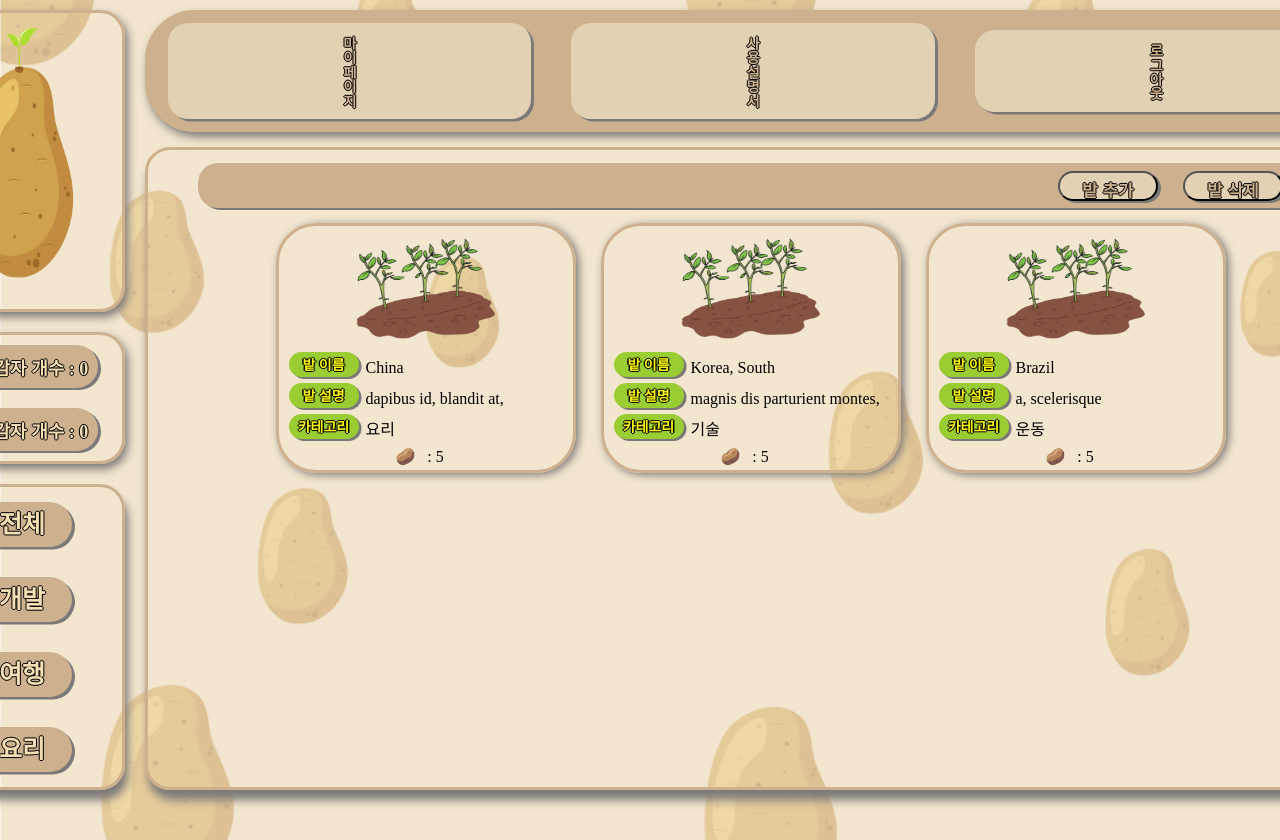
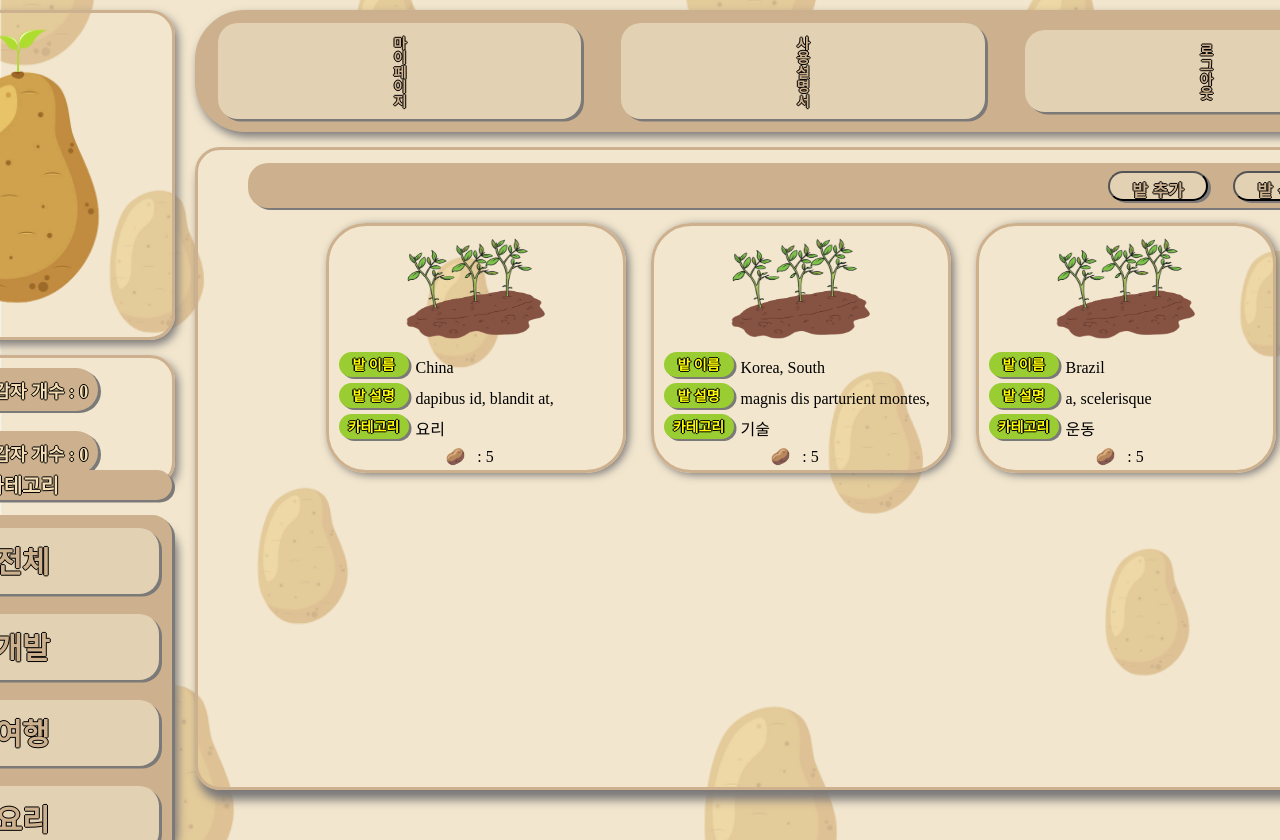
Before and after one commit to codestates/Hypotato-client, a React (Create React App) app in the folder my-app/: page / in a window 1280 px wide. Both pictures are taken after a click on the button "Sign IN". Shown: the top 840 px of the page. Built offline with nearby package versions, Linux system fonts and the light colour scheme.

Commit message:
finished layout

```diff
--- a/my-app/package.json
+++ b/my-app/package.json
@@ -11,6 +11,7 @@
     "react-dom": "^17.0.1",
     "react-router-dom": "^5.2.0",
     "react-scripts": "4.0.1",
+    "react-typing-animation": "^1.6.2",
     "web-vitals": "^0.2.4"
   },
   "scripts": {
--- a/my-app/src/component/EditInfo.js
+++ b/my-app/src/component/EditInfo.js
@@ -19,10 +19,13 @@ class EditInfo extends Component {
             <div className="field_potato_count_bad">썩은 감자 개수 : 0</div>
           </div>
           <div className="field_categories">
-            <div className="field_categories_all">전체</div>
-            <div className="field_categories_dev">개발</div>
-            <div className="field_categories_travel">여행</div>
-            <div className="field_categories_cook">요리</div>
+            <div className="field_categories_title">카테고리</div>
+            <div className=" field_categories_table">
+              <div className="field_categories_all">전체</div>
+              <div className="field_categories_dev">개발</div>
+              <div className="field_categories_travel">여행</div>
+              <div className="field_categories_cook">요리</div>
+            </div>
           </div>
         </div>
         <div className="field_right">
--- a/my-app/src/component/Field.css
+++ b/my-app/src/component/Field.css
@@ -33,7 +33,7 @@
   width: 200px;
 }
 .field_potato_count {
-  margin: 10px 10px 10px 10px;
+  margin: 5px 10px 20px 10px;
   display: flex;
   flex-direction: column;
   flex: 1;
@@ -78,27 +78,73 @@
   flex-direction: column;
   border: solid #cdb18e;
   box-shadow: 3px 10px 10px #7c7979;
+  justify-content: center;
+  align-items: center;
+  position: relative;
 }
+
+.field_categories_title {
+  background-color: #cdb18e;
+  color: wheat;
+  text-shadow: -1px 0 black, 0 1px black, 1px 0 black, 0 -1px black;
+  font-weight: bold;
+  box-shadow: 3px 2.5px 0px #7c7979;
+  border-radius: 40px;
+  width: 300px;
+  text-align: center;
+  height: 30px;
+  display: flex;
+  align-items: center;
+  justify-content: center;
+  font-size: 20px;
+  padding-top: 3px;
+  margin-top: -50px;
+}
+
+.field_categories_table {
+  margin-top: 15px;
+  border: solid #cdb18e;
+  width: 300px;
+  height: 350px;
+  border-radius: 20px;
+  display: flex;
+  flex-direction: column;
+  align-content: space-evenly;
+  background-color: #cdb18e;
+  box-shadow: 3px 2.5px 0px #7c7979;
+  margin-bottom: -20px;
+}
+
+.field_categories_all {
+  margin-top: -5px;
+}
+.field_categories_cook {
+  margin-bottom: 5px;
+}
+
 .field_categories_all,
 .field_categories_dev,
 .field_categories_travel,
 .field_categories_cook {
-  margin: 15px 50px 15px 50px;
-  padding: 10px 10px 10px 10px;
+  padding: 15px 10px 10px 10px;
   flex: 1;
-  font-size: 25px;
+  font-size: 30px;
   text-align: center;
   /* border: inset; */
-  background-color: #cdb18e;
-  border-radius: 40px;
+  /* border: solid #cdb18e; */
   display: flex;
   justify-content: center;
   align-items: center;
-  color: wheat;
+  color: #cdb18e;
   text-shadow: -1px 0 black, 0 1px black, 1px 0 black, 0 -1px black;
+  font-weight: bold;
+  border-radius: 20px;
+  margin: 10px 10px 10px 10px;
+  background-color: #e2d2b3;
+  /* border: solid #7c7979; */
   box-shadow: 3px 2.5px 0px #7c7979;
-  font-weight: bold;
 }
+
 /* 화면 오른쪽 분할 부분 */
 .field_right {
   flex: 4;
--- a/my-app/src/component/Field.js
+++ b/my-app/src/component/Field.js
@@ -139,10 +139,13 @@ class Field extends React.Component {
             <div className="field_potato_count_bad">썩은 감자 개수 : 0</div>
           </div>
           <div className="field_categories">
-            <div className="field_categories_all">전체</div>
-            <div className="field_categories_dev">개발</div>
-            <div className="field_categories_travel">여행</div>
-            <div className="field_categories_cook">요리</div>
+            <div className="field_categories_title">카테고리</div>
+            <div className=" field_categories_table">
+              <div className="field_categories_all">전체</div>
+              <div className="field_categories_dev">개발</div>
+              <div className="field_categories_travel">여행</div>
+              <div className="field_categories_cook">요리</div>
+            </div>
           </div>
         </div>
         <div className="field_right">
--- a/my-app/src/component/Instruction.css
+++ b/my-app/src/component/Instruction.css
@@ -20,7 +20,7 @@
   justify-content: center;
   align-items: center;
   flex-direction: column;
-  height: 700px;
+  height: 750px;
   margin-top: -50px;
 }
 
@@ -29,27 +29,34 @@
   flex: 1;
   justify-content: center;
   align-items: center;
-  font-size: 70px;
+  font-size: 72px;
   text-shadow: -3.5px 0 black, 0 3.5px black, 3.5px 0 black, 0 -3.5px black;
   color: yellowgreen;
   font-weight: bold;
+  background-color: rgb(248, 248, 90);
+  border-radius: 100px;
+  width: 650px;
+  margin-top: 45px;
+  padding-top: 10px;
+  border: solid black;
+  box-shadow: 5px 4px 0px #7c7979;
 }
 
 .inst_value {
   display: flex;
-  border: solid #cdb18e;
+  border: solid black;
   display: flex;
-  flex: 4;
-  width: 800px;
+  flex: 7;
+  width: 750px;
   justify-content: center;
   align-items: center;
   flex-direction: column;
-  height: 300px;
+  height: 900px;
   border-radius: 20px;
   display: flex;
   font-weight: bold;
   color: #ffffff;
-  text-shadow: -2px 0 black, 0 2px black, 2px 0 black, 0 -2px black;
+  text-shadow: -2.5px 0 black, 0 2.5px black, 2.5px 0 black, 0 -2.5px black;
   font-size: 30px;
   margin-top: 5px;
   margin-left: -10px;
@@ -57,5 +64,5 @@
   text-align: center;
   line-height: 100px;
   box-shadow: 3px 10px 10px #7c7979;
-  margin-top: -20px;
+  margin-top: 40px;
 }
--- a/my-app/src/component/Instruction.js
+++ b/my-app/src/component/Instruction.js
@@ -1,6 +1,7 @@
 import React from "react";
 import potatoLogo from "../image/potato.png";
 import "./Instruction.css";
+import Typing from "react-typing-animation";
 
 const Instruction = () => {
   return (
@@ -18,10 +19,13 @@ const Instruction = () => {
           <div className="field_potato_count_bad">썩은 감자 개수 : 0</div>
         </div>
         <div className="field_categories">
+          <div className="field_categories_title">카테고리</div>
+          <div className=" field_categories_table">
             <div className="field_categories_all">전체</div>
             <div className="field_categories_dev">개발</div>
             <div className="field_categories_travel">여행</div>
             <div className="field_categories_cook">요리</div>
+          </div>
         </div>
       </div>
       <div className="field_right">
@@ -34,11 +38,13 @@ const Instruction = () => {
           <div className="inst_modal">
             <div className="inst_title">How To Use Potato</div>
             <div className="inst_value">
+              <Typing>
                 <p>" hypotato hype link + potato "</p>
                 <p>즐겨찾기 농장 hypotato에 오신 여러분 환영합니다.</p>
                 <p>이곳에서는 여러분의 즐겨찾기를 관리 할 수 있으며</p>
-              <p>즐겨찾기는 “감자" 즐겨찾기 폴더는 “밭"으로 표현됩니다.</p>
+                <p>즐겨찾기는 “감자" 즐겨찾기 폴더는 “밭" 으로 표현됩니다.</p>
                 <p>글쓴이 : 정인수의 검</p>
+              </Typing>
             </div>
           </div>
         </div>
--- a/my-app/src/component/Mypage.js
+++ b/my-app/src/component/Mypage.js
@@ -52,10 +52,13 @@ class Mypage extends Component {
                 <div className="field_potato_count_bad">썩은 감자 개수 : 0</div>
               </div>
               <div className="field_categories">
-                <div className="field_categories_all">전체</div>
-                <div className="field_categories_dev">개발</div>
-                <div className="field_categories_travel">여행</div>
-                <div className="field_categories_cook">요리</div>
+                <div className="field_categories_title">카테고리</div>
+                <div className=" field_categories_table">
+                  <div className="field_categories_all">전체</div>
+                  <div className="field_categories_dev">개발</div>
+                  <div className="field_categories_travel">여행</div>
+                  <div className="field_categories_cook">요리</div>
+                </div>
               </div>
             </div>
             <div className="field_right">
--- a/my-app/src/component/Potato.css
+++ b/my-app/src/component/Potato.css
@@ -2,40 +2,60 @@
   display: flex;
   flex: 1;
   margin: 20px 10px 10px 50px;
-  border: solid;
+  border: solid #cdb18e;
   max-width: 93%;
   min-width: 93%;
   min-height: 170px;
+  border-radius: 20px;
+  box-shadow: 3px 5px 10px #7c7979;
 }
 
 .potato_component_body_left {
   display: flex;
   justify-content: center;
   flex: 1;
-  border: solid;
+  /* border: solid; */
 }
 
 .potato_component_body_left_image {
   width: 180px;
+  padding-left: 25px;
 }
 
 .potato_component_body_right {
   flex: 6;
-  border: solid;
+  /* border: solid; */
   display: flex;
   flex-direction: column;
+  border-radius: 30px;
 }
 
 .potato_component_body_right_potato-url {
   flex: 1;
-  border: solid;
-  border-radius: 20px;
+  border: solid #cdb18e;
+  border-radius: 100px;
   margin: 10px 10px 10px 10px;
+  display: flex;
+  padding-left: 25px;
+  align-items: center;
+  font-size: 25px;
+  color: #ffffff;
+  text-shadow: -2px 0 black, 0 2px black, 2px 0 black, 0 -2px black;
+  box-shadow: 2px 2px 0px #7c7979;
+  padding-top: -10px;
 }
 
 .potato_component_body_right_potato-desc {
   flex: 1;
-  border: solid;
-  border-radius: 20px;
+  border: solid #cdb18e;
+  border-radius: 100px;
+  display: flex;
+  align-items: center;
   margin: 10px 10px 10px 10px;
+  padding-left: 25px;
+  font-size: 20px;
+  color: #ffffff;
+  text-shadow: -2px 0 black, 0 2px black, 2px 0 black, 0 -2px black;
+  box-shadow: 2px 2px 0px #7c7979;
+  padding-top: 3px;
 }
```
Also changed, not shown: 2 other files (tests, documents, lock files or other folders). Lines whose indentation alone changed are shown as unchanged.
